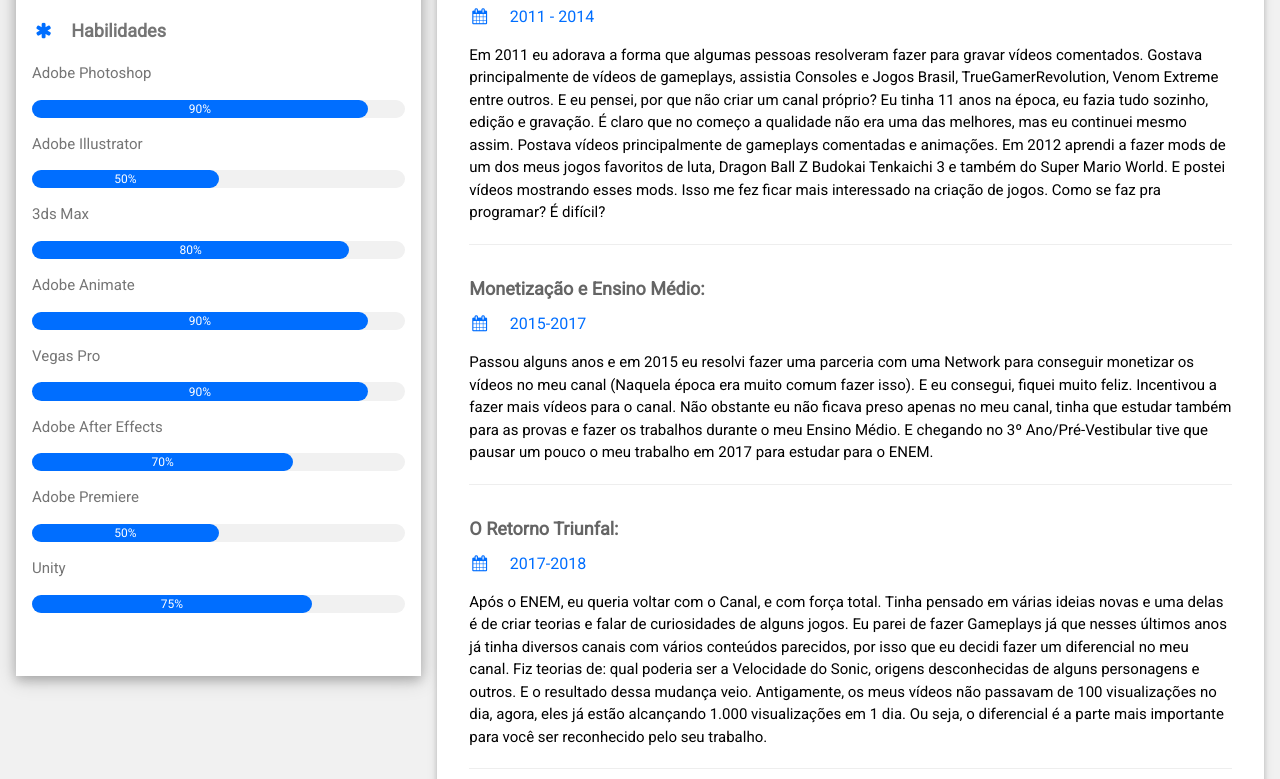
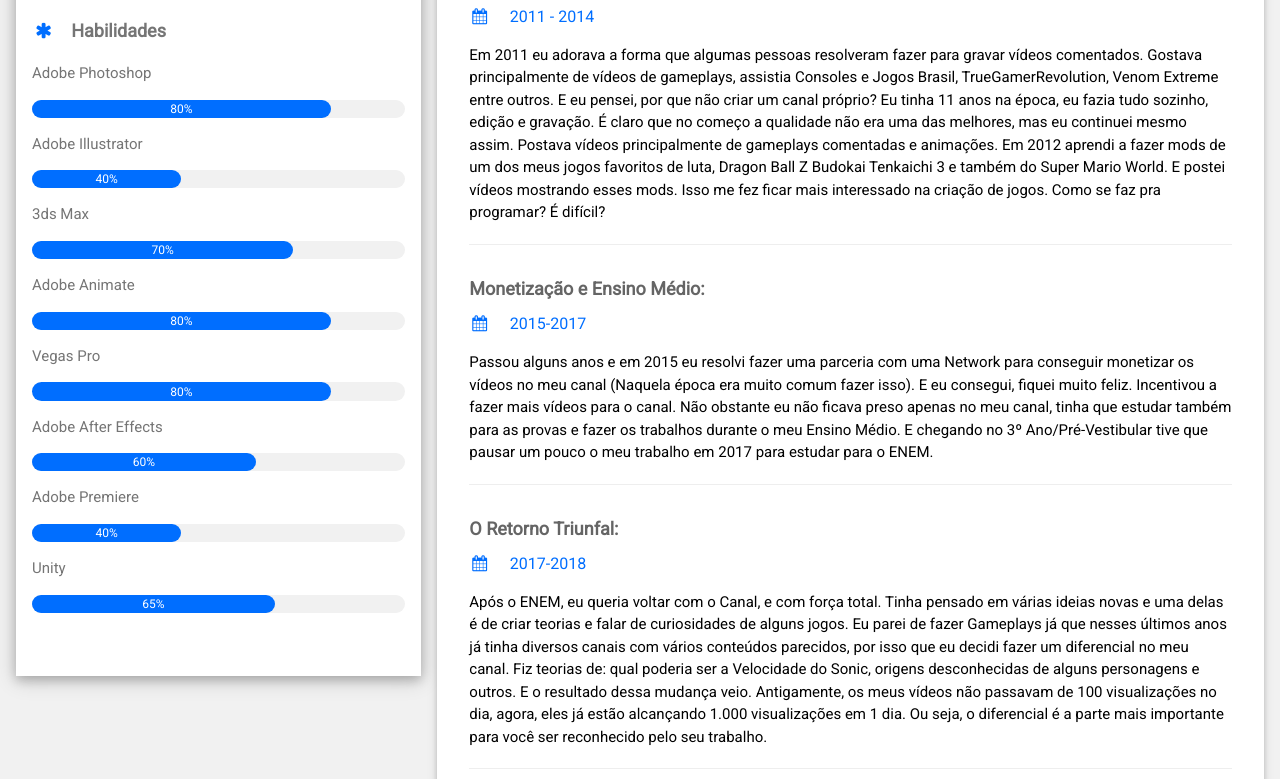
Before and after one commit to Matheus30cs/P-gina-Pessoal, a plain HTML site: page index.html in a window 1280 px wide. Shown: the part 601-1380 px from the top of the page. Drawn offline with Linux system fonts and the light colour scheme.

Commit message:
Update index.html

```diff
--- a/index.html
+++ b/index.html
@@ -36,39 +36,39 @@
           <p class="w3-large"><b><i class="fa fa-asterisk fa-fw w3-margin-right w3-text-teal"></i>Habilidades</b></p>
           <p>Adobe Photoshop</p>
           <div class="w3-light-grey w3-round-xlarge w3-small">
-            <div class="w3-container w3-center w3-round-xlarge w3-teal" style="width:90%">90%</div>
+            <div class="w3-container w3-center w3-round-xlarge w3-teal" style="width:80%">80%</div>
           </div>
           <p>Adobe Illustrator</p>
           <div class="w3-light-grey w3-round-xlarge w3-small">
-            <div class="w3-container w3-center w3-round-xlarge w3-teal" style="width:50%">
-              <div class="w3-center w3-text-white">50%</div>
+            <div class="w3-container w3-center w3-round-xlarge w3-teal" style="width:40%">
+              <div class="w3-center w3-text-white">40%</div>
             </div>
           </div>
           <p>3ds Max</p>
           <div class="w3-light-grey w3-round-xlarge w3-small">
-            <div class="w3-container w3-center w3-round-xlarge w3-teal" style="width:85%">80%</div>
+            <div class="w3-container w3-center w3-round-xlarge w3-teal" style="width:70%">70%</div>
           </div>
           <p>Adobe Animate</p>
           <div class="w3-light-grey w3-round-xlarge w3-small">
-            <div class="w3-container w3-center w3-round-xlarge w3-teal" style="width:90%">90%</div>
+            <div class="w3-container w3-center w3-round-xlarge w3-teal" style="width:80%">80%</div>
           </div>
           <p>Vegas Pro</p>
           <div class="w3-light-grey w3-round-xlarge w3-small">
-            <div class="w3-container w3-center w3-round-xlarge w3-teal" style="width:90%">90%</div>
+            <div class="w3-container w3-center w3-round-xlarge w3-teal" style="width:80%">80%</div>
           </div>
           <p>Adobe After Effects</p>
           <div class="w3-light-grey w3-round-xlarge w3-small">
-            <div class="w3-container w3-center w3-round-xlarge w3-teal" style="width:70%">
-              <div class="w3-center w3-text-white">70%</div>
+            <div class="w3-container w3-center w3-round-xlarge w3-teal" style="width:60%">
+              <div class="w3-center w3-text-white">60%</div>
             </div>
           </div>
           <p>Adobe Premiere</p>
           <div class="w3-light-grey w3-round-xlarge w3-small">
-            <div class="w3-container w3-center w3-round-xlarge w3-teal" style="width:50%">50%</div>
+            <div class="w3-container w3-center w3-round-xlarge w3-teal" style="width:40%">40%</div>
           </div>
           <p>Unity</p>
           <div class="w3-light-grey w3-round-xlarge w3-small">
-            <div class="w3-container w3-center w3-round-xlarge w3-teal" style="width:75%">75%</div>
+            <div class="w3-container w3-center w3-round-xlarge w3-teal" style="width:65%">65%</div>
           </div>
           <br>
 
@@ -146,7 +146,10 @@
           </p>
           <hr>
         </div>
-        <h5><b>E a história continua...</b></h5>
+        <div class="w3-container">
+          <h5 class="w3-opacity"><b>E a história continua...</b></h5>
+          <hr>
+        </div>
       <div class="w3-container w3-card w3-white">
         <h2 class="w3-text-grey w3-padding-16"><i class="fa fa-certificate fa-fw w3-margin-right w3-xxlarge w3-text-teal"></i>Formação</h2>
         <div class="w3-container">
```
